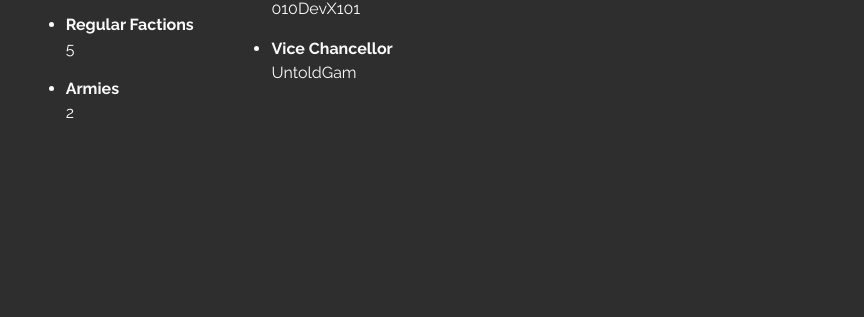
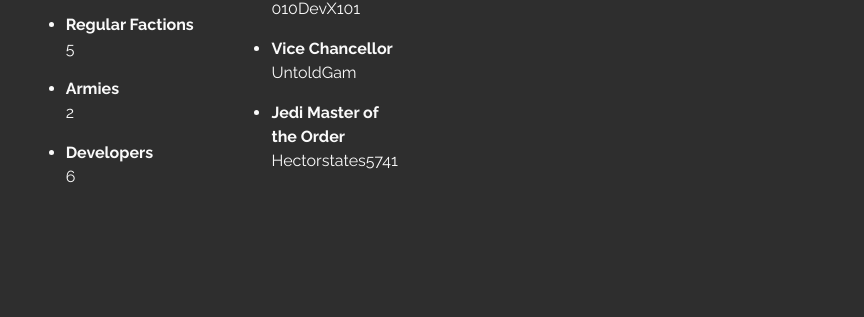
Before and after one commit to holonet/holonet.github.io, a plain HTML site: page Pages/furtherInfo.html in a window 1280 px wide. Shown: the part 195-512 px from the top of the page, 416-1280 px from the left. Drawn offline with Linux system fonts and the light colour scheme.

Commit message:
Update furtherInfo.html

```diff
--- a/Pages/furtherInfo.html
+++ b/Pages/furtherInfo.html
@@ -31,8 +31,7 @@
         <a href="#">Contact</a>
     </div>
     <div class="col-lg-4 aos-init aos-animate" style="float:left;" data-aos="fade-right">
-        <img src="../assets/img/profile-img.jpg" style="padding-top: 25px;" class=" img-fluid"
-            alt="group logo">
+        <img src="../assets/img/profile-img.jpg" style="padding-top: 25px;" class=" img-fluid" alt="group logo">
     </div>
     <div class="col-lg-8 pt-4 pt-lg-0 content aos-init aos-animate" data-aos="fade-left">
         <h3 style="color: #3b72c0;margin-top: 50px;"><strong>Further Information:</strong></h3>
@@ -52,6 +51,10 @@
                     <li><i></i>
                         <strong>Armies<br></strong>2</li>
                 </ul>
+                <ul>
+                    <li><i></i>
+                        <strong>Developers<br></strong>6</li>
+                </ul>
             </div>
             <div class="col-lg-6">
                 <ul>
@@ -61,6 +64,10 @@
                 <ul>
                     <li><i></i>
                         <strong>Vice Chancellor<br></strong>UntoldGam</li>
+                </ul>
+                <ul>
+                    <li><i></i>
+                        <strong>Jedi Master of the Order<br></strong>Hectorstates5741</li>
                 </ul>
             </div>
         </div>
```
